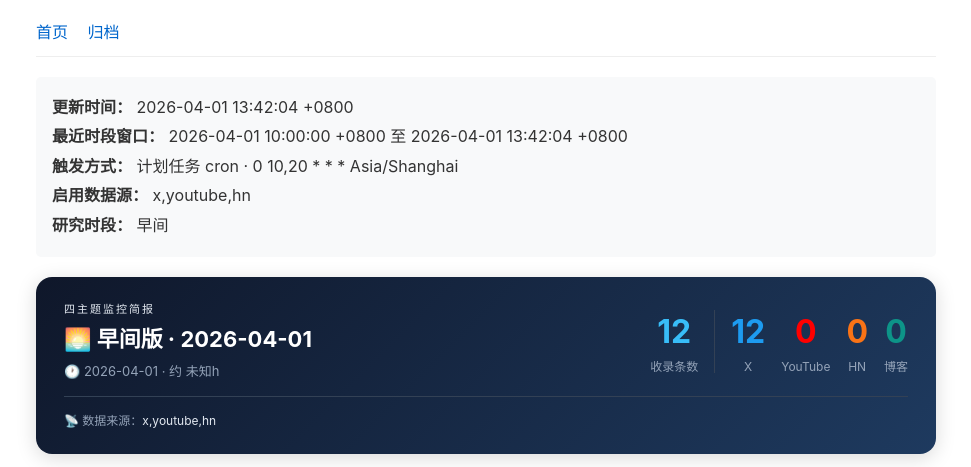
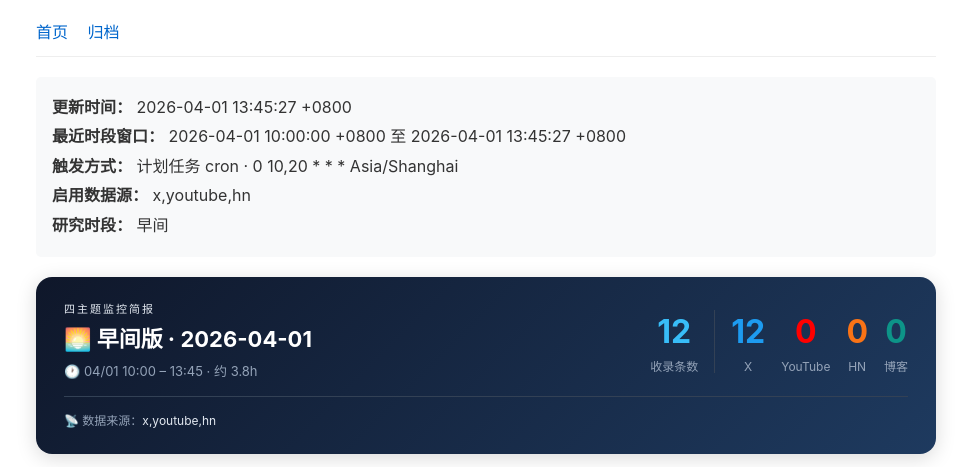
Before and after one commit to ZimengYuan/Report, a Jekyll site: the page built from _research/morning/01-monitor.md, in a window 1280 px wide and 1400 px high. Shown: the top 467 px of the window, without its empty margins (154-1125 px from the left). Built offline with Jekyll 4.4.1, drawn with Linux system fonts in a browser that asks for light colours; some of the changed text lies outside the part shown.

Commit message:
Research update: morning 2026-04-01 1345

```diff
--- a/_research/morning/01-monitor.md
+++ b/_research/morning/01-monitor.md
@@ -4,11 +4,11 @@ title: "四主题监控简报"
 type: "morning"
 public_report: true
 date: 2026-04-01
-updated_at: "2026-04-01 13:42:04 +0800"
+updated_at: "2026-04-01 13:45:27 +0800"
 trigger_mode: "cron"
 trigger_schedule: "0 10,20 * * * Asia/Shanghai"
 window_start: "2026-04-01 10:00:00 +0800"
-window_end: "2026-04-01 13:42:04 +0800"
+window_end: "2026-04-01 13:45:27 +0800"
 search_sources: "x,youtube,hn"
 permalink: /research/morning/monitor/
 ---
@@ -20,7 +20,7 @@ permalink: /research/morning/monitor/
     <div>
       <div style="color:#e2e8f0;font-size:11px;letter-spacing:2px;text-transform:uppercase;margin-bottom:4px">四主题监控简报</div>
       <div style="color:#fff;font-size:22px;font-weight:bold">🌅 早间版 · 2026-04-01</div>
-      <div style="color:#94a3b8;font-size:13px;margin-top:4px">🕐 2026-04-01 · 约 未知h</div>
+      <div style="color:#94a3b8;font-size:13px;margin-top:4px">🕐 04/01 10:00 – 13:45 · 约 3.8h</div>
     </div>
     <div style="display:flex;gap:16px;flex-wrap:wrap">
       <div style="text-align:center">
@@ -130,7 +130,7 @@ permalink: /research/morning/monitor/
   <span style="font-size:22px">⚡</span>
   <div>
     <div style="color:#fff;font-size:17px;font-weight:bold">Codex</div>
-    <div style="color:rgba(255,255,255,0.8);font-size:12px">X 3 条、YouTube 2 条</div>
+    <div style="color:rgba(255,255,255,0.8);font-size:12px">X 3 条、YouTube 3 条</div>
   </div>
   <div style="margin-left:auto;text-align:right">
     <div style="background:rgba(255,255,255,0.25);border-radius:8px;padding:4px 10px;color:#fff;font-size:13px;font-weight:bold">3 条</div>
@@ -189,17 +189,17 @@ permalink: /research/morning/monitor/
 <div style="background:#f8fafc;border-radius:0 0 12px 12px;padding:14px 16px;margin-bottom:20px;border:1px solid #e2e8f0;border-top:none">
   <ul style="margin:0;padding-left:18px;color:#475569;font-size:13px;line-height:1.7"><li style="margin-bottom:4px">模型发布与版本竞争：更可靠的信号往往来自模型版本更新、能力对比和官方技术说明，而不是泛行业口号。 当前保留 3 条较强样本</li></ul>
 </div>
-<div style="background:#ffffff;border-radius:10px;padding:14px 16px;margin-bottom:10px;border-left:4px solid #191021;box-shadow:0 1px 3px rgba(0,0,0,0.06)">
+<div style="background:#ffffff;border-radius:10px;padding:14px 16px;margin-bottom:10px;border-left:4px solid #170f1e;box-shadow:0 1px 3px rgba(0,0,0,0.06)">
   <div style="display:flex;align-items:center;gap:8px;margin-bottom:8px;flex-wrap:wrap">
     <span style="background:#1e293b;color:#fff;width:26px;height:26px;border-radius:50%;display:inline-flex;align-items:center;justify-content:center;font-size:13px;font-weight:bold;flex-shrink:0">1</span>
     <span style="background:#f97316;color:#fff;padding:2px 10px;border-radius:12px;font-size:12px;font-weight:bold">🔶 高热</span>
-    <span style="color:#6b7280;font-size:12px">热度: 100</span>
+    <span style="color:#6b7280;font-size:12px">热度: 92</span>
 
     <span style="background:#1d9bf0;color:#fff;padding:2px 9px;border-radius:10px;font-size:11px;font-weight:600">X</span>
     <span style="color:#9ca3af;font-size:12px">2026-04-01</span>
   </div>
   <div style="font-size:15px;color:#1e293b;line-height:1.65;margin-bottom:8px">OpenAI、Anthropic、Gemini 的版本迭代和能力对比成为焦点，核心在看推理速度、多模态支持和实际产品落地速度的差异。</div>
-  <a href="https://x.com/thetruetrue/status/2039215999371948306" target="_blank" style="display:inline-block;margin-top:8px;padding:4px 14px;background:#1d9bf0;color:#fff;border-radius:8px;font-size:12px;text-decoration:none;font-weight:600">🔗 打开原文</a>
+  <a href="https://x.com/CryptoShortsX/status/2039216639485305209" target="_blank" style="display:inline-block;margin-top:8px;padding:4px 14px;background:#1d9bf0;color:#fff;border-radius:8px;font-size:12px;text-decoration:none;font-weight:600">🔗 打开原文</a>
 </div>
 <div style="background:#f8fafc;border-radius:10px;padding:14px 16px;margin-bottom:10px;border-left:4px solid #140d1b;box-shadow:0 1px 3px rgba(0,0,0,0.06)">
   <div style="display:flex;align-items:center;gap:8px;margin-bottom:8px;flex-wrap:wrap">
@@ -213,24 +213,24 @@ permalink: /research/morning/monitor/
   <div style="font-size:15px;color:#1e293b;line-height:1.65;margin-bottom:8px">OpenAI、Anthropic 的版本迭代和能力对比成为焦点，核心在看推理速度、多模态支持和实际产品落地速度的差异。</div>
   <a href="https://x.com/arbind5294/status/2039216689296937041" target="_blank" style="display:inline-block;margin-top:8px;padding:4px 14px;background:#1d9bf0;color:#fff;border-radius:8px;font-size:12px;text-decoration:none;font-weight:600">🔗 打开原文</a>
 </div>
-<div style="background:#ffffff;border-radius:10px;padding:14px 16px;margin-bottom:10px;border-left:4px solid #140d1a;box-shadow:0 1px 3px rgba(0,0,0,0.06)">
+<div style="background:#ffffff;border-radius:10px;padding:14px 16px;margin-bottom:10px;border-left:4px solid #100a15;box-shadow:0 1px 3px rgba(0,0,0,0.06)">
   <div style="display:flex;align-items:center;gap:8px;margin-bottom:8px;flex-wrap:wrap">
     <span style="background:#1e293b;color:#fff;width:26px;height:26px;border-radius:50%;display:inline-flex;align-items:center;justify-content:center;font-size:13px;font-weight:bold;flex-shrink:0">3</span>
     <span style="background:#3b82f6;color:#fff;padding:2px 10px;border-radius:12px;font-size:12px;font-weight:bold">📊 中热</span>
-    <span style="color:#6b7280;font-size:12px">热度: 80</span>
+    <span style="color:#6b7280;font-size:12px">热度: 64</span>
 
     <span style="background:#1d9bf0;color:#fff;padding:2px 9px;border-radius:10px;font-size:11px;font-weight:600">X</span>
     <span style="color:#9ca3af;font-size:12px">2026-04-01</span>
   </div>
-  <div style="font-size:15px;color:#1e293b;line-height:1.65;margin-bottom:8px">OpenAI、Anthropic 的版本迭代和能力对比成为焦点，核心在看推理速度、多模态支持和实际产品落地速度的差异。</div>
-  <a href="https://x.com/grok/status/2039216278267682968" target="_blank" style="display:inline-block;margin-top:8px;padding:4px 14px;background:#1d9bf0;color:#fff;border-radius:8px;font-size:12px;text-decoration:none;font-weight:600">🔗 打开原文</a>
+  <div style="font-size:15px;color:#1e293b;line-height:1.65;margin-bottom:8px">OpenAI 的版本迭代和能力对比成为焦点，核心在看推理速度、多模态支持和实际产品落地速度的差异。</div>
+  <a href="https://x.com/Pawlega/status/2039217210736947559" target="_blank" style="display:inline-block;margin-top:8px;padding:4px 14px;background:#1d9bf0;color:#fff;border-radius:8px;font-size:12px;text-decoration:none;font-weight:600">🔗 打开原文</a>
 </div></div>
 <div style="max-width:820px;margin-bottom:30px">
 <div style="background:linear-gradient(135deg,#8b5cf6,#a78bfa);border-radius:12px 12px 0 0;padding:14px 20px;display:flex;align-items:center;gap:10px">
   <span style="font-size:22px">📎</span>
   <div>
     <div style="color:#fff;font-size:17px;font-weight:bold">Obsidian</div>
-    <div style="color:rgba(255,255,255,0.8);font-size:12px">X 1 条、YouTube 2 条</div>
+    <div style="color:rgba(255,255,255,0.8);font-size:12px">X 1 条、YouTube 3 条</div>
   </div>
   <div style="margin-left:auto;text-align:right">
     <div style="background:rgba(255,255,255,0.25);border-radius:8px;padding:4px 10px;color:#fff;font-size:13px;font-weight:bold">1 条</div>
@@ -285,8 +285,8 @@ permalink: /research/morning/monitor/
     <span style="font-size:20px">🧠</span>
     <span style="font-size:15px;font-weight:bold;color:#1e293b">大模型</span>
   </div>
-  <div style="font-size:28px;font-weight:bold;color:#10b981;margin-bottom:4px">100</div>
-  <div style="font-size:13px;color:#64748b;margin-bottom:10px">▓▓▓▓▓▓▓░░░ 均值 87 · 3 条</div>
+  <div style="font-size:28px;font-weight:bold;color:#10b981;margin-bottom:4px">92</div>
+  <div style="font-size:13px;color:#64748b;margin-bottom:10px">▓▓▓▓▓▓▓░░░ 均值 79 · 3 条</div>
   <div style="font-size:12px;color:#94a3b8;margin-bottom:8px">主要来源：X</div>
   <div style="font-size:13px;color:#475569;line-height:1.6">OpenAI、Anthropic、Gemini 的版本迭代和能力对比成为焦点，核心在看推理速度、多模态支持和实际产品落地速度的差异。</div>
 </div>
```
